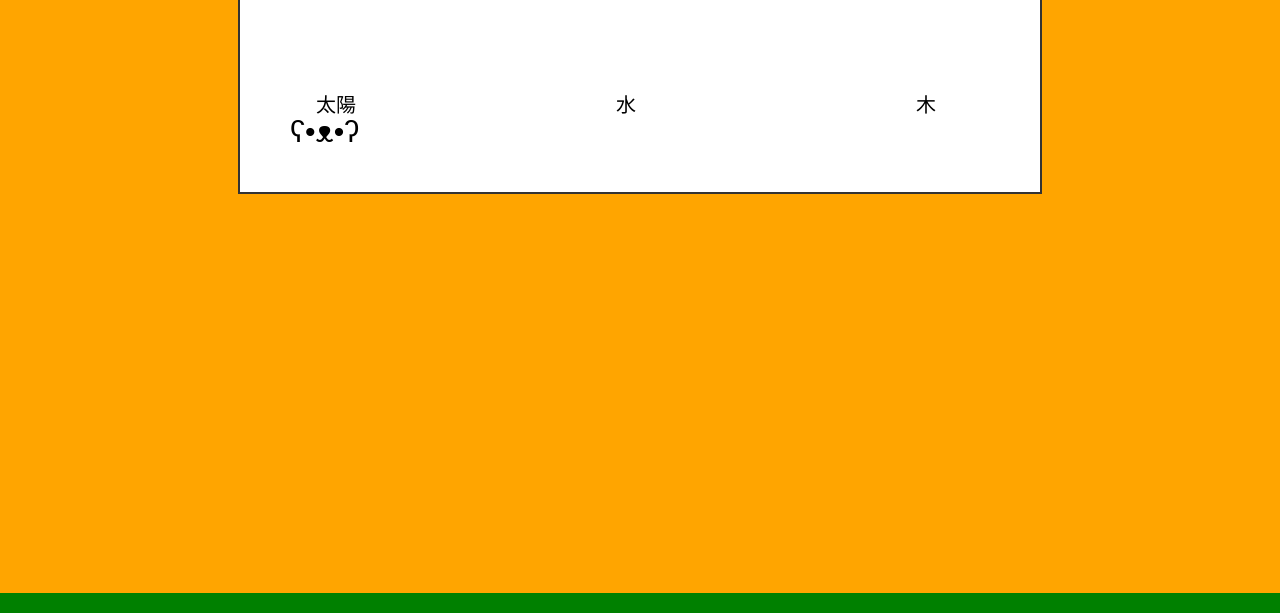
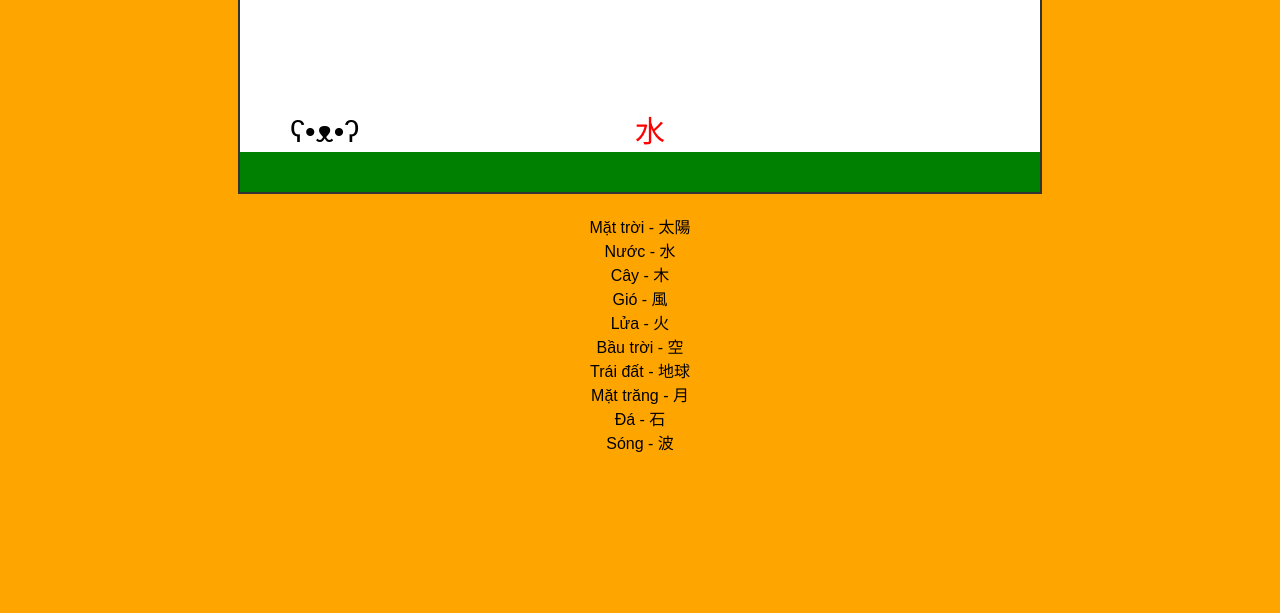
Before and after one commit to dehmivor/kumo-learn-kiore, a plain HTML site: page index.html in a window 1280 px wide. Shown: the part 187-800 px from the top of the page. Drawn offline with Linux system fonts and the light colour scheme.

Commit message:
Update index.html

```diff
--- a/index.html
+++ b/index.html
@@ -1,97 +1,140 @@
 <!DOCTYPE html>
 <html lang="vi">
   <head>
-    <meta charset="UTF-8">
-    <meta property="og:type" content="website">
-    <meta property="og:title" content="Kumo Run - Học tiếng Nhật" />
-    <meta property="og:description" content="Trò chơi giúp bạn học tiếng Nhật một cách thú vị!" />
-    <meta name="viewport" content="width=device-width, initial-scale=1.0">
+    <meta charset="UTF-8" />
+    <meta name="viewport" content="width=device-width, initial-scale=1.0" />
     <title>Kumo Run - Học tiếng Nhật</title>
     <style>
-        * { margin: 0; padding: 0; box-sizing: border-box; }
-        body { text-align: center; font-family: Arial, sans-serif; background: orange; }
-        canvas { background: white; display: block; margin: 20px auto; border: 2px solid #333; }
-        .ground { height: 20px; background: green; position: absolute; bottom: 0; width: 100%; }
+      * {
+        margin: 0;
+        padding: 0;
+      }
+      body {
+        text-align: center;
+        font-family: Arial, sans-serif;
+        background: orange;
+      }
+      canvas {
+        background: white;
+        display: block;
+        margin: 20px auto;
+        border: 2px solid #333;
+      }
+      .word {
+        font-size: 60px;
+        font-weight: bold;
+        position: absolute;
+        top: 100px;
+        left: 50%;
+        transform: translateX(-50%);
+      }
     </style>
   </head>
   <body>
-    <h1>Kumo Run 👟🏃‍♀️‍➡️🏃‍➡️🏃</h1>
-    <p>Nhấn SPACE để nhảy! Chạm vào đúng từ tiếng Nhật để qua màn 🐻</p>
+    <h1>Kumo Run 🏏🏃‍♀️‍➡️🏃‍➡️🏃</h1>
+    <p>Nhấn SPACE để nhảy! Chạm vào đúng từ tiếng Nhật để qua màn nha 🐻</p>
+    <div id="word" class="word">Mặt trời</div>
     <canvas id="gameCanvas" width="800" height="300"></canvas>
-    <div class="ground"></div>
+    <div id="wordList"></div>
     <script>
       const canvas = document.getElementById("gameCanvas");
       const ctx = canvas.getContext("2d");
+      const wordListDiv = document.getElementById("wordList");
 
-        let kumo = { x: 50, y: 220, width: 40, height: 40, dy: 0, jumping: false, icon: "ʕ•ᴥ•ʔ" };
+      let kumo = {
+        x: 50,
+        y: 220,
+        width: 40,
+        height: 40,
+        dy: 0,
+        dx: 0,
+        jumping: false,
+        icon: "ʕ•ᴥ•ʔ",
+      };
+      let gravity = 1.2;
+      let speed = 5;
+      let gameOver = false;
+      let showObstacles = false;
       let words = [
         { vi: "Mặt trời", jp: "太陽" },
         { vi: "Nước", jp: "水" },
         { vi: "Cây", jp: "木" },
+        { vi: "Gió", jp: "風" },
         { vi: "Lửa", jp: "火" },
-            { vi: "Gió", jp: "風" },
-            { vi: "Trăng", jp: "月" },
-            { vi: "Đất", jp: "土" },
-            { vi: "Hoa", jp: "花" },
-            { vi: "Trời", jp: "空" },
-            { vi: "Mưa", jp: "雨" }
+        { vi: "Bầu trời", jp: "空" },
+        { vi: "Trái đất", jp: "地球" },
+        { vi: "Mặt trăng", jp: "月" },
+        { vi: "Đá", jp: "石" },
+        { vi: "Sóng", jp: "波" },
       ];
+      let currentWordIndex = 0;
+      let obstacles = [];
 
-        let currentWord = 0;
-        let obstacles = [];
-        let gravity = 1.5;
-        let speed = 4;
-        let gameOver = false;
-        let showObstacles = false;
+      function updateWordList() {
+        wordListDiv.innerHTML = words
+          .map((w) => `<p>${w.vi} - ${w.jp}</p>`)
+          .join("");
+      }
+      updateWordList();
 
-        function spawnObstacles() {
-            let startX = 800;
-            words.forEach((word, index) => {
-                obstacles.push({
-                    x: startX + index * 300,
-                    y: 220,
-                    wordJp: word.jp,
-                    active: true
-                });
-            });
+      function nextWord() {
+        setTimeout(() => {
+          currentWordIndex = (currentWordIndex + 1) % words.length;
+          document.getElementById("word").innerText =
+            words[currentWordIndex].vi;
+        }, 1000);
       }
 
-        document.addEventListener("keydown", function(event) {
+      document.addEventListener("keydown", function (event) {
         if (event.code === "Space" && !kumo.jumping) {
           kumo.dy = -20;
+          kumo.dx = 0.1;
           kumo.jumping = true;
         }
       });
 
-        canvas.addEventListener("click", function(event) {
-            const clickX = event.clientX - canvas.getBoundingClientRect().left;
-            const clickY = event.clientY - canvas.getBoundingClientRect().top;
-
-            obstacles.forEach(obstacle => {
-                if (clickX >= obstacle.x && clickX <= obstacle.x + 50 &&
-                    clickY >= obstacle.y - 20 && clickY <= obstacle.y + 40 && obstacle.active) {
-                    if (confirm(`Bạn chọn: ${obstacle.wordJp}. Xác nhận?`)) {
-                        obstacle.active = false;
-                        currentWord++;
-                    }
-                }
-            });
-        });
+      setTimeout(() => {
+        showObstacles = true;
+      }, 2000);
 
       function update() {
         if (gameOver) return;
+
         kumo.y += kumo.dy;
+        kumo.x += kumo.dx;
         kumo.dy += gravity;
         if (kumo.y >= 220) {
           kumo.y = 220;
           kumo.jumping = false;
+          kumo.dx = 0;
         }
 
         if (showObstacles) {
-                obstacles.forEach(obstacle => {
-                    if (obstacle.active) {
+          obstacles.forEach((obstacle) => {
             obstacle.x -= speed;
-                        if (obstacle.x + 50 < 0) {
+            if (obstacle.x + obstacle.width < 0) {
+              let availableWords = words
+                .map((w) => w.jp)
+                .filter((w) => !obstacles.some((o) => o.word === w));
+              if (availableWords.length > 0) {
+                obstacle.word =
+                  availableWords[
+                    Math.floor(Math.random() * availableWords.length)
+                  ];
+              }
+              let maxX = Math.max(...obstacles.map((o) => o.x));
+              obstacle.x = maxX + 500 + Math.random() * 200;
+            }
+
+            if (
+              kumo.x < obstacle.x + obstacle.width &&
+              kumo.x + kumo.width > obstacle.x &&
+              kumo.y < obstacle.y + obstacle.height &&
+              kumo.y + kumo.height > obstacle.y
+            ) {
+              if (obstacle.word === words[currentWordIndex].jp) {
+                nextWord();
+              } else {
                 gameOver = true;
                 alert("Game Over! Nhấn F5 để chơi lại.");
               }
@@ -102,21 +145,19 @@
 
       function draw() {
         ctx.clearRect(0, 0, canvas.width, canvas.height);
-            ctx.font = "40px Arial";
-            ctx.fillText(words[currentWord % words.length].vi, canvas.width / 2 - 50, 100);
-
+        ctx.fillStyle = "black";
         ctx.font = "30px Arial";
         ctx.fillText(kumo.icon, kumo.x, kumo.y + 30);
 
         if (showObstacles) {
-                obstacles.forEach(obstacle => {
-                    if (obstacle.active) {
-                        ctx.fillStyle = "black";
-                        ctx.font = "20px Arial";
-                        ctx.fillText(obstacle.wordJp, obstacle.x, obstacle.y);
-                    }
+          obstacles.forEach((obstacle) => {
+            ctx.fillStyle = "red";
+            ctx.font = "30px Arial";
+            ctx.fillText(obstacle.word, obstacle.x, obstacle.y + 30);
           });
         }
+        ctx.fillStyle = "green";
+        ctx.fillRect(0, 260, canvas.width, 40);
       }
 
       function loop() {
@@ -125,10 +166,16 @@
         requestAnimationFrame(loop);
       }
 
-        setTimeout(() => {
-            showObstacles = true;
-            spawnObstacles();
-        }, 2000);
+      let usedWords = words.map((w) => w.jp);
+      for (let i = 0; i < 5; i++) {
+        obstacles.push({
+          x: 800 + i * 500,
+          y: 220,
+          width: 40,
+          height: 40,
+          word: usedWords[i],
+        });
+      }
 
       loop();
     </script>
```
Lines whose indentation alone changed are shown as unchanged.
